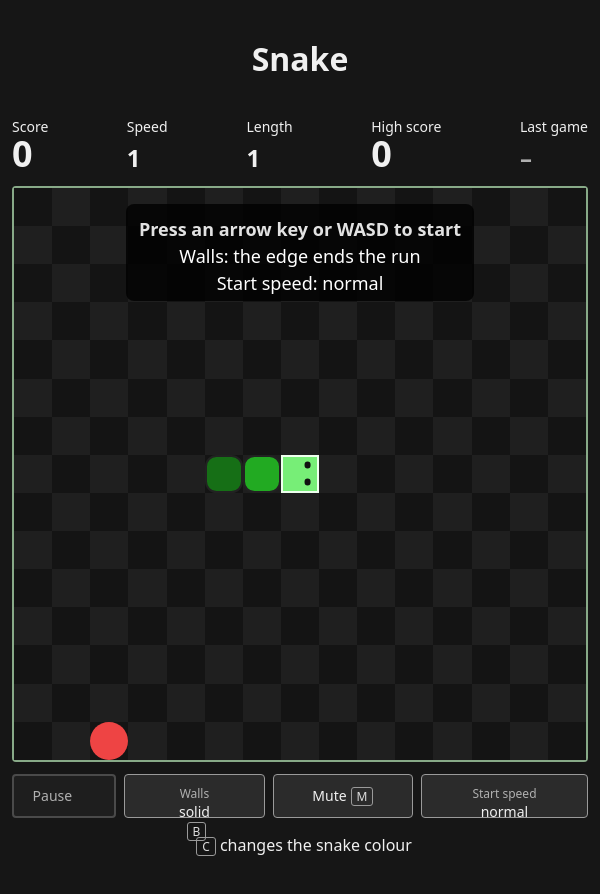
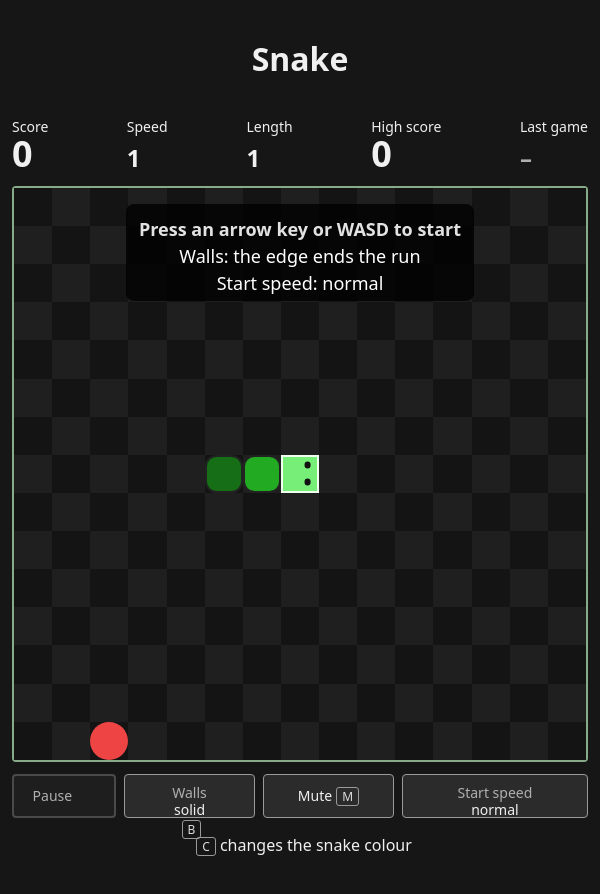
Before and after one commit to mariusachim/awesomeProject1, a React (Vite) app: page / in a window 600 px wide. Shown: the top 894 px of the page. Built offline with nearby package versions, Linux system fonts and the light colour scheme.

Commit message:
feat(#424): raise the phone mode name lines to 14 px

```diff
--- a/src/index.css
+++ b/src/index.css
@@ -174,7 +174,9 @@ button:disabled kbd {
   }
 
   .mode-name {
-    font-size: 0.75rem;
+    font-size: 0.875rem;
+    line-height: 1.1;
+    white-space: nowrap;
     color: #b0b0b0;
   }
 
@@ -653,7 +655,7 @@ h1,
   }
 
   .controls .start-speed {
-    flex-grow: 1.35;
+    flex-grow: 1.7;
   }
 
   .controls kbd {
```
